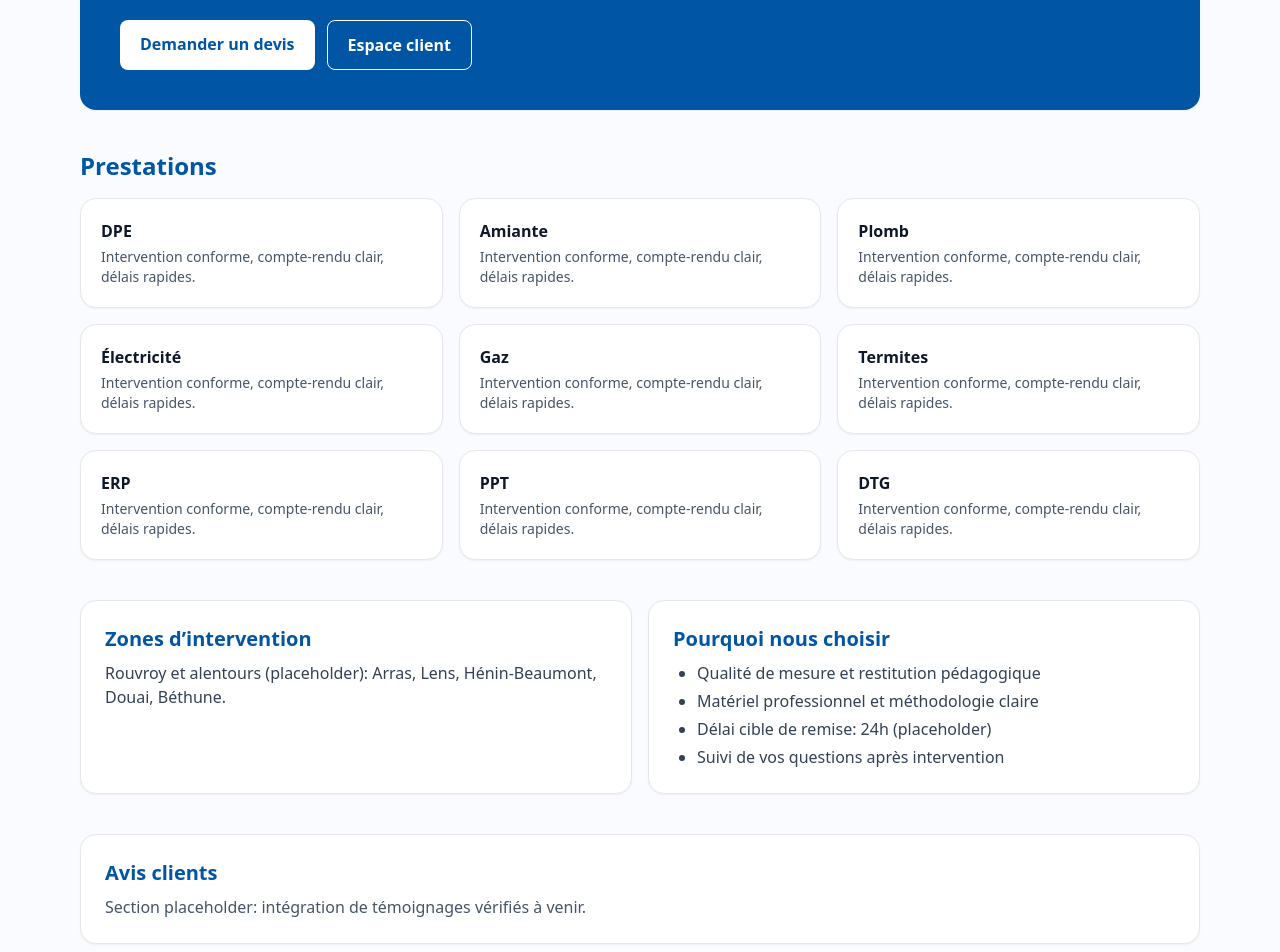
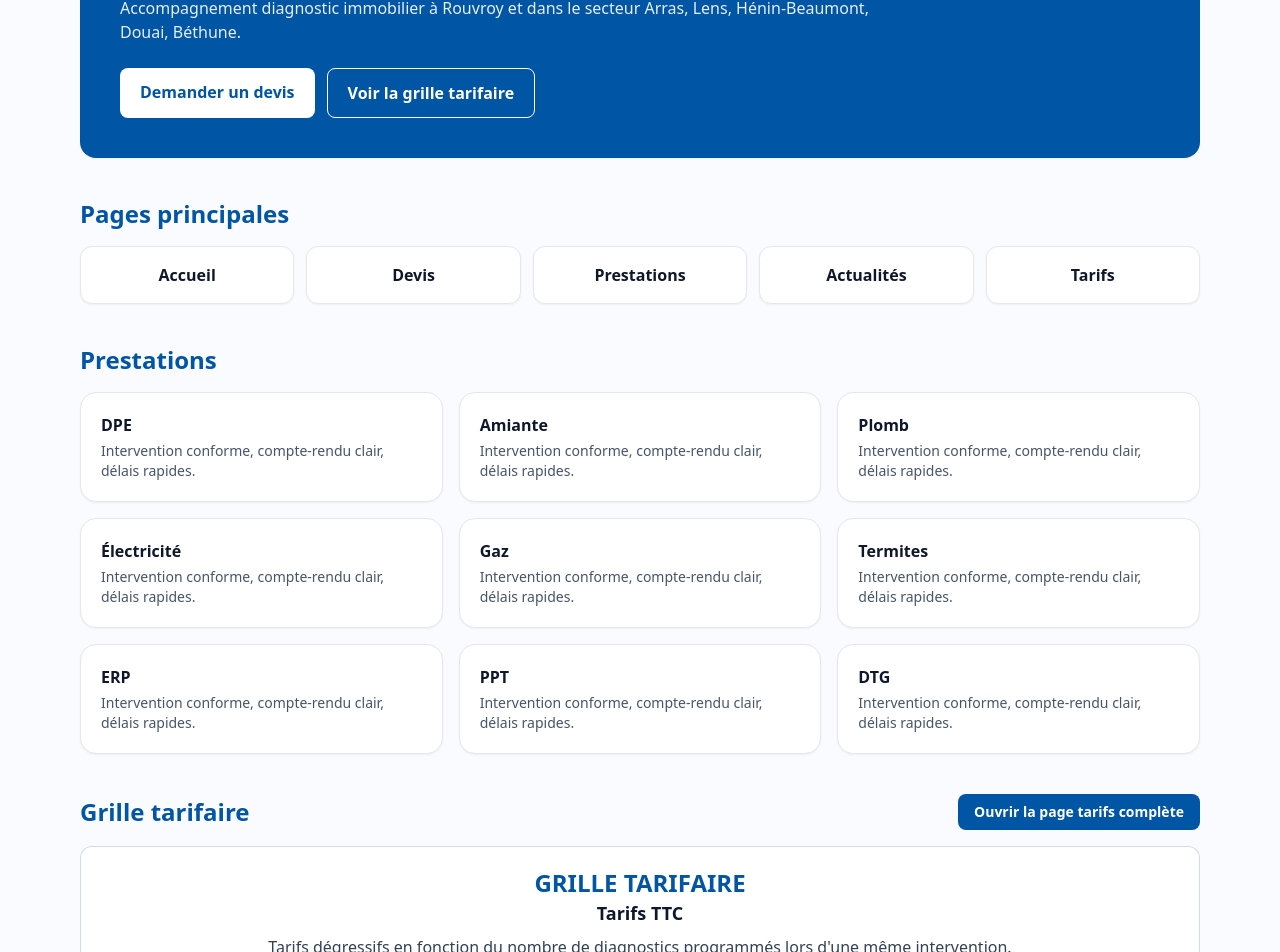
Before and after one commit to stephanrpro-ops/SRDiagnosticsImmobiliers, a Next.js app: page / in a window 1280 px wide. Shown: the part 321-1273 px from the top of the page. Built offline with nearby package versions, Linux system fonts and the light colour scheme.

Commit message:
Ajoute navigation multi-pages et grille tarifaire

```diff
--- a/app/page.tsx
+++ b/app/page.tsx
@@ -1,6 +1,15 @@
 import Link from 'next/link';
+import { PricingGrid } from '@/components/pricing-grid';
 
 const services = ['DPE', 'Amiante', 'Plomb', 'Électricité', 'Gaz', 'Termites', 'ERP', 'PPT', 'DTG'];
+
+const pages = [
+  { label: 'Accueil', href: '/' },
+  { label: 'Devis', href: '/devis' },
+  { label: 'Prestations', href: '/prestations' },
+  { label: 'Actualités', href: '/actualites' },
+  { label: 'Tarifs', href: '/tarifs' }
+];
 
 export default function HomePage() {
   return (
@@ -12,8 +21,27 @@ export default function HomePage() {
           Accompagnement diagnostic immobilier à Rouvroy et dans le secteur Arras, Lens, Hénin-Beaumont, Douai, Béthune.
         </p>
         <div className="mt-6 flex flex-wrap gap-3">
-          <Link href="/devis" className="rounded-lg bg-white px-5 py-3 font-bold text-ralBlue">Demander un devis</Link>
-          <Link href="/client" className="rounded-lg border border-white px-5 py-3 font-bold">Espace client</Link>
+          <Link href="/devis" className="rounded-lg bg-white px-5 py-3 font-bold text-ralBlue">
+            Demander un devis
+          </Link>
+          <Link href="/tarifs" className="rounded-lg border border-white px-5 py-3 font-bold">
+            Voir la grille tarifaire
+          </Link>
+        </div>
+      </section>
+
+      <section>
+        <h2 className="text-2xl font-bold text-ralBlue">Pages principales</h2>
+        <div className="mt-4 grid gap-3 sm:grid-cols-2 lg:grid-cols-5">
+          {pages.map((page) => (
+            <Link
+              key={page.href}
+              href={page.href}
+              className="rounded-xl border bg-white p-4 text-center font-semibold shadow-sm hover:border-ralBlue"
+            >
+              {page.label}
+            </Link>
+          ))}
         </div>
       </section>
 
@@ -29,25 +57,14 @@ export default function HomePage() {
         </div>
       </section>
 
-      <section className="grid gap-4 md:grid-cols-2">
-        <article className="rounded-2xl border bg-white p-6 shadow-sm">
-          <h2 className="text-xl font-bold text-ralBlue">Zones d’intervention</h2>
-          <p className="mt-2 text-slate-700">Rouvroy et alentours (placeholder): Arras, Lens, Hénin-Beaumont, Douai, Béthune.</p>
-        </article>
-        <article className="rounded-2xl border bg-white p-6 shadow-sm">
-          <h2 className="text-xl font-bold text-ralBlue">Pourquoi nous choisir</h2>
-          <ul className="mt-2 list-disc space-y-1 pl-6 text-slate-700">
-            <li>Qualité de mesure et restitution pédagogique</li>
-            <li>Matériel professionnel et méthodologie claire</li>
-            <li>Délai cible de remise: 24h (placeholder)</li>
-            <li>Suivi de vos questions après intervention</li>
-          </ul>
-        </article>
-      </section>
-
-      <section className="rounded-2xl border bg-white p-6 shadow-sm">
-        <h2 className="text-xl font-bold text-ralBlue">Avis clients</h2>
-        <p className="mt-2 text-slate-600">Section placeholder: intégration de témoignages vérifiés à venir.</p>
+      <section className="space-y-4">
+        <div className="flex flex-wrap items-center justify-between gap-3">
+          <h2 className="text-2xl font-bold text-ralBlue">Grille tarifaire</h2>
+          <Link href="/tarifs" className="rounded-lg bg-ralBlue px-4 py-2 text-sm font-semibold text-white">
+            Ouvrir la page tarifs complète
+          </Link>
+        </div>
+        <PricingGrid compact />
       </section>
     </main>
   );
--- a/components/site-header.tsx
+++ b/components/site-header.tsx
@@ -3,6 +3,7 @@ import { Logo } from '@/components/brand/logo';
 
 const nav = [
   ['Accueil', '/'],
+  ['Tarifs', '/tarifs'],
   ['Prestations', '/prestations'],
   ['Devis', '/devis'],
   ['Actualités', '/actualites'],
--- a/src/components/PricingGrid.tsx
+++ b/src/components/PricingGrid.tsx
@@ -11,16 +11,23 @@ export function PricingGrid({ compact = false }: { compact?: boolean }) {
 
   return (
     <section className="space-y-5 rounded-xl border border-ralBlue/20 bg-white p-5">
-      <div className="flex flex-wrap items-center justify-between gap-3">
-        <h2 className="text-2xl font-extrabold text-ralBlue">Packs TTC</h2>
-        <Badge>Grille codée (sans image)</Badge>
+      <div className="text-center">
+        <h2 className="text-2xl font-extrabold text-ralBlue">GRILLE TARIFAIRE</h2>
+        <p className="text-lg font-semibold">Tarifs TTC</p>
+        <p className="mt-2 text-slate-700">
+          Tarifs dégressifs en fonction du nombre de diagnostics programmés lors d&apos;une même intervention.
+        </p>
+      </div>
+
+      <div className="flex flex-wrap items-center justify-end gap-3">
+        <Badge>Tarifs mis en page sur le site</Badge>
       </div>
 
       <div className="grid gap-4 sm:grid-cols-2 lg:grid-cols-3">
         {PACKS_TTC.map((pack) => (
           <Card key={pack.count}>
             <CardHeader>
-              <CardTitle>{pack.label}</CardTitle>
+              <CardTitle>{pack.label.replace('diag', 'diagnostic').replace('diags', 'diagnostics')}</CardTitle>
             </CardHeader>
             <CardContent>
               <p className="text-3xl font-black text-ralBlue">{formatPriceEUR(pack.priceTtc)}</p>
@@ -31,28 +38,36 @@ export function PricingGrid({ compact = false }: { compact?: boolean }) {
 
       {!compact && (
         <>
-          <h3 className="text-xl font-bold text-ralBlue">Tarifs unitaires TTC</h3>
-          <div className="grid gap-3 md:grid-cols-2">
-            {UNIT_PRICES_TTC.map((item) => (
-              <Card key={item.key} className="border-slate-200">
-                <CardContent className="flex items-center justify-between pt-4">
-                  <p className="font-medium">{item.label}</p>
-                  <div className="text-right">
-                    <p className="font-bold text-ralBlue">{formatPriceEUR(item.priceTtc)}</p>
-                    {item.isHorsPack ? <Badge className="mt-1">Hors-pack</Badge> : null}
-                  </div>
-                </CardContent>
-              </Card>
-            ))}
+          <h3 className="text-xl font-bold text-ralBlue">Tarifs unitaires</h3>
+          <div className="overflow-hidden rounded-lg border border-slate-200">
+            <table className="w-full border-collapse text-left text-sm">
+              <thead className="bg-ralBlue text-white">
+                <tr>
+                  <th className="px-4 py-2">Prestation</th>
+                  <th className="px-4 py-2">Tarif</th>
+                </tr>
+              </thead>
+              <tbody>
+                {UNIT_PRICES_TTC.map((item) => (
+                  <tr key={item.key} className="border-t border-slate-200">
+                    <td className="px-4 py-2">{item.label}</td>
+                    <td className="px-4 py-2 font-semibold text-ralBlue">{formatPriceEUR(item.priceTtc)}</td>
+                  </tr>
+                ))}
+                <tr className="border-t border-slate-200">
+                  <td className="px-4 py-2">À partir de 200 m²</td>
+                  <td className="px-4 py-2 font-semibold text-ralBlue">Sur devis</td>
+                </tr>
+              </tbody>
+            </table>
           </div>
+
+          <ul className="list-disc space-y-1 pl-5 text-sm text-slate-700">
+            <li>Des prélèvements peuvent être effectués dans le cadre des diagnostics amiante et plomb : 60 € TTC.</li>
+            <li>Les biens dont la surface dépasse 200 m² font l&apos;objet d&apos;un devis personnalisé.</li>
+          </ul>
         </>
       )}
-
-      <ul className="list-disc space-y-1 pl-5 text-sm text-slate-700">
-        <li>DPE seul = Pack 1 (150 €)</li>
-        <li>Surface &gt; 200 m² : sur devis</li>
-        <li>Mesurage et prélèvement : options hors-pack</li>
-      </ul>
 
       <Button onClick={() => router.push('/devis')}>Devis en ligne</Button>
     </section>
```
